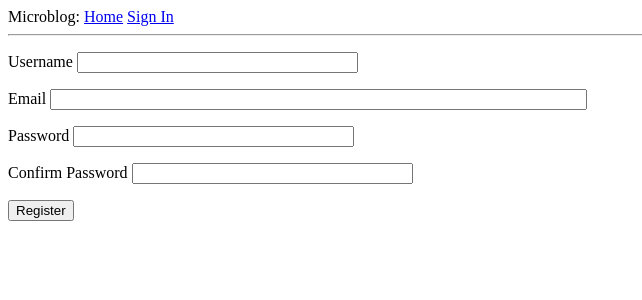
After one commit to rdwns/microblog, a Flask app: page /register in a window 1280 px wide. The commit adds this page. Shown: the top 300 px of the page, without its empty margins (0-642 px from the left). Run offline with Flask 2, Linux system fonts and the light colour scheme.

Commit message:
added user registration

```diff
--- a/app/forms.py
+++ b/app/forms.py
@@ -1,9 +1,27 @@
 from flask_wtf import FlaskForm
 from wtforms import StringField, PasswordField, BooleanField, SubmitField
-from wtforms.validators import DataRequired
+from wtforms.validators import DataRequired, Email, EqualTo, ValidationError
+from app.models import User
 
 class LoginForm(FlaskForm):
     username = StringField('Username', validators=[DataRequired()])
     password = StringField('Password', validators=[DataRequired()])
     rememberMe = BooleanField('Remember Me')
     submit = SubmitField('Sign In')
+
+class RegistrationForm(FlaskForm):
+    username = StringField('Username', validators=[DataRequired()])
+    email = StringField('Email', validators=[DataRequired(), Email()])
+    password = StringField('Password', validators=[DataRequired()])
+    confirmPassword = StringField('Confirm Password', validators=[DataRequired(), EqualTo('password')])
+    submit = SubmitField('Register')
+
+    def validate_username(self, username):
+        user = User.query.filter_by(username=username.data).first()
+        if user is not None:
+            raise ValidationError('Please choose a different username')
+
+    def validate_email(self, email):
+        email = User.query.filter_by(email=email.data).first()
+        if email is not None:
+            raise ValidationError('The email is already in use')
--- a/app/routes.py
+++ b/app/routes.py
@@ -1,8 +1,8 @@
 from flask import render_template, flash, redirect, url_for, request
 from werkzeug.urls import url_parse
 from flask_login import login_user, current_user, logout_user, login_required
-from app import app
-from app.forms import LoginForm
+from app import app, db
+from app.forms import LoginForm, RegistrationForm
 from app.models import User
 
 @app.route('/')
@@ -31,6 +31,27 @@ def index():
     return  render_template('index.html', title='Home', posts=posts)
 
 
+@app.route('/register', methods=['GET', 'POST'])
+def register():
+    if current_user.is_authenticated:
+        return redirect(url_for('index'))
+
+    form = RegistrationForm()
+
+    if form.validate_on_submit():
+        user = User(username=form.username.data, email=form.email.data)
+        user.set_password(form.password.data)
+        db.session.add(user)
+        db.session.commit()
+        flash('Congratulations, you are now a registered user!')
+        return redirect(url_for('login'))
+
+    return render_template('register.html', title='Register', form=form)
+
+
+
+
+
 @app.route('/login', methods=['GET', 'POST'])
 def login():
     if current_user.is_authenticated:
--- a/app/templates/login.html
+++ b/app/templates/login.html
@@ -28,8 +28,8 @@
     </p>
 
     <p>{{ form.submit }}</p>
-
-
 </form>
 
+<p>New User? <a href="{{ url_for('register') }}"> Register here</a></p>
+
 {% endblock %}
--- /dev/null
+++ b/app/templates/register.html
@@ -0,0 +1,49 @@
+{% extends "base.html" %}
+
+{% block content %}
+
+<form action="" method="POST" novalidate>
+
+    {{ form.hidden_tag() }}
+
+    <p>
+        {{ form.username.label }}
+        {{ form.username(size=32) }}
+        {% for error in form.username.errors %}
+            <span style="color: red;">{{ error }}</span>
+        {% endfor %}
+    </p>
+
+    <p>
+        {{ form.email.label }}
+        {{ form.email(size=64) }}
+        {% for error in form.email.errors %}
+            <span style="color: red;">{{ error }}</span>
+        {% endfor %}
+    </p>
+
+    <p>
+        {{ form.password.label }}
+        {{ form.password(size=32) }}
+        {% for error in form.password.errors %}
+            <span style="color: red;">{{ error }}</span>
+        {% endfor %}
+    </p>
+
+
+    <p>
+        {{ form.confirmPassword.label }}
+        {{ form.confirmPassword(size=32) }}
+        {% for error in form.confirmPassword.errors %}
+            <span style="color: red;">{{ error }}</span>
+        {% endfor %}
+    </p>
+
+    <p>
+        {{ form.submit() }}
+    </p>
+
+</form>
+
+
+{% endblock %}
```
Also changed, not shown: 1 other file.
